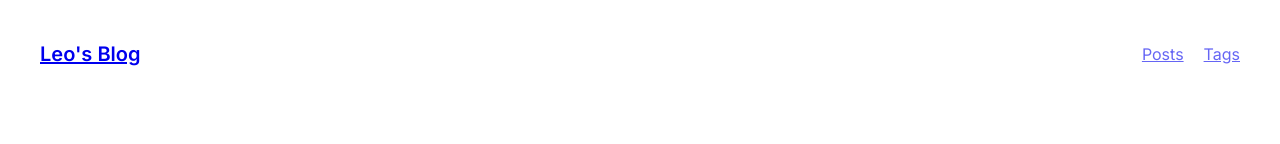
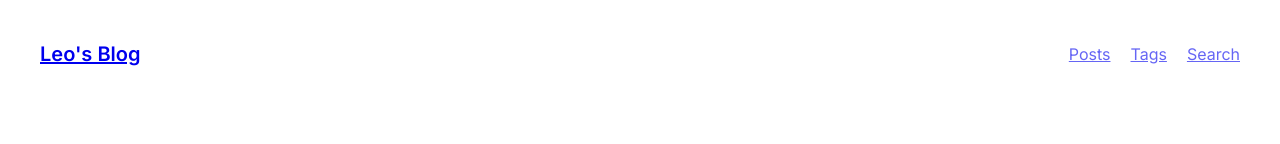
Before and after one commit to 66Leo66/blog, an Astro site: page / in a window 1280 px wide. Shown: the top 144 px of the page. Built offline with nearby package versions, Linux system fonts and the light colour scheme; Astro itself is replaced by a stand-in of ours.

Commit message:
search header

```diff
--- a/src/components/Header.astro
+++ b/src/components/Header.astro
@@ -9,6 +9,7 @@
         <div class="grid gap-5 auto-flow-col nav-links">
             <a href="/posts">Posts</a>
             <a href="#">Tags</a>
+            <a href="/search">Search</a>
         </div>
     </nav>
 </header>
```
